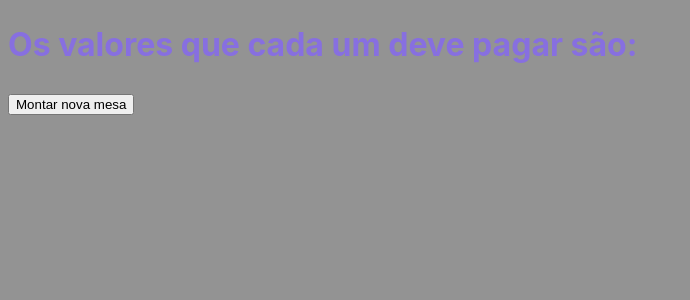
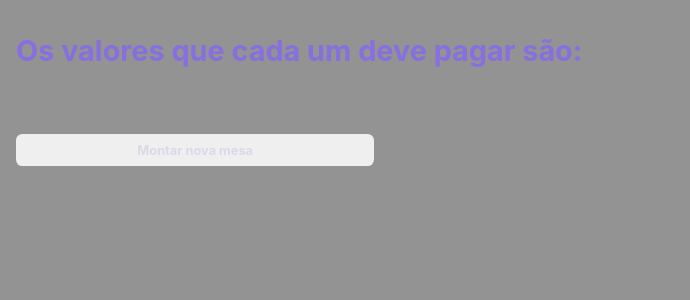
Before and after one commit to Julia-slvbrg/split-the-bill, a React (Vite) app: page /finalValue in a window 1280 px wide. Shown: the top 300 px of the page, without its empty margins (0-690 px from the left). Built offline with nearby package versions, Linux system fonts and the light colour scheme.

Commit message:
styled: finalValuePage and tax modal styled

```diff
--- a/index.html
+++ b/index.html
@@ -11,6 +11,9 @@
 
     <link rel="stylesheet" href="https://fonts.googleapis.com/css2?family=Material+Symbols+Outlined:opsz,wght,FILL,GRAD@24,400,0,0" />
 
+
+    <link rel="stylesheet" href="https://fonts.googleapis.com/css2?family=Material+Symbols+Outlined:opsz,wght,FILL,GRAD@20..48,100..700,0..1,-50..200" />
+
     <meta name="viewport" content="width=device-width, initial-scale=1.0" />
     <title>Vite + React</title>
   </head>
--- a/src/components/clientCard/ClientCard.jsx
+++ b/src/components/clientCard/ClientCard.jsx
@@ -37,7 +37,7 @@ export const ClientCard = ({ name, totalAmount, index, removeClient }) => {
             return(
                 <CardValueSection>
                     <p className="clientName">{index + 1} - {name}</p>
-                    <p className='value'>{parcialDivision}</p>
+                    <p className="value">{parcialDivision}</p>
                 </CardValueSection>
             );
 
@@ -48,10 +48,10 @@ export const ClientCard = ({ name, totalAmount, index, removeClient }) => {
             });
 
             return(
-                <div>
-                    <p>{index + 1} - {name}</p>
-                    <p>{amountToPay}</p>
-                </div>
+                <CardValueSection>
+                    <p className="clientName">{index + 1} - {name}</p>
+                    <p className="value">{amountToPay}</p>
+                </CardValueSection>
             )
         }
     };
--- a/src/components/modal/ServiceTaxModal.jsx
+++ b/src/components/modal/ServiceTaxModal.jsx
@@ -1,4 +1,4 @@
-import { Backkground, Wrapper } from "./ServiceTaxModalStyle"
+import { Backkground, ContentContainer, Heading, Wrapper, CloseBtn, CloseBtnSection, TaxBtnSection } from "./ServiceTaxModalStyle"
 import { useNavigate } from "react-router-dom"
 import { goToFinalValuePage } from "../../routes/coordinator";
 
@@ -9,13 +9,44 @@ export const ServiceTaxModadal = ({ openModal, setOpenModal, addServiceTax }) =>
         return(
             <Backkground >
                 <Wrapper>
-                    <button
-                        onClick={setOpenModal}
-                    >
-                        X
-                    </button>
-                    <h1>Qual é a taxa de serviço?</h1>
-                    <div>
+                    <ContentContainer>
+
+                        <CloseBtnSection>
+                            <CloseBtn
+                                onClick={setOpenModal}
+                            >
+                                <span class="material-symbols-outlined">
+                                    close
+                                </span>
+
+                            </CloseBtn>
+                        </CloseBtnSection>
+
+                        <Heading>Qual é a taxa de serviço?</Heading>
+
+                        <TaxBtnSection>
+                            <button
+                                onClick={() => {
+                                    addServiceTax(1.1)
+                                    goToFinalValuePage(navigate)
+                                }}
+                            >
+                                10%
+                            </button>
+                            <button
+                                onClick={() => {
+                                    addServiceTax(1.15)
+                                    goToFinalValuePage(navigate)
+                                }}
+                            >
+                                15%
+                            </button>
+                        </TaxBtnSection>
+
+
+
+                    </ContentContainer>
+                    {/* <div>
                         <button
                             onClick={() => {
                                 addServiceTax(1.1)
@@ -32,7 +63,7 @@ export const ServiceTaxModadal = ({ openModal, setOpenModal, addServiceTax }) =>
                         >
                             15%
                         </button>
-                    </div>
+                    </div> */}
 
                 </Wrapper>
             </Backkground>
--- a/src/components/modal/ServiceTaxModalStyle.jsx
+++ b/src/components/modal/ServiceTaxModalStyle.jsx
@@ -15,11 +15,50 @@ export const Wrapper = styled.div`
     top: 50%;
     left: 50%;
     transform: translate(-50%, -50%);
-    padding: 100px;
-    background-color: #fff; //ajeitar isso depois
+    padding: 35px;
+    background-color: #fff;
     border-radius: 10px;
     color: black;
     display: flex;
     flex-direction: column;
     align-items: center;
 `
+export const ContentContainer = styled.div`
+    width: 15em;
+    height: 9em;
+    display: grid;
+    grid-template-rows: 1fr 1fr 1fr;
+
+`
+export const CloseBtnSection = styled.section`
+    grid-row: 1/2;
+    justify-items: end;
+    padding-left: 13em;
+`
+export const CloseBtn = styled.button`
+    justify-items: end;
+    align-items: end;
+    height: 2em;
+    width: 2em;
+    display: flex;
+    justify-content: center;
+    .material-symbols-outlined{
+        scale: .6;
+    }
+`
+export const Heading = styled.h1`
+    font-size: 1.2em;
+    text-justify: distribute-all-lines;
+`
+export const TaxBtnSection = styled.section`
+    display: flex;
+    flex-direction: row;
+    gap: 2em;
+    justify-content: center;
+
+    & button{
+        margin-top: 1em;
+        height: 2em;
+        width: 4em;
+    }
+`
--- a/src/pages/addValuePage/AddValuePage.jsx
+++ b/src/pages/addValuePage/AddValuePage.jsx
@@ -5,7 +5,7 @@ import { useContext, useEffect } from "react"
 import { goToMainPage } from "../../routes/coordinator";
 import ClientCard from "../../components/clientCard/ClientCard";
 import ServiceTaxModal from "../../components/modal/ServiceTaxModal";
-import { Wrapper, Form, Input, CheckSection, Division, BtnSection } from "./AddValuePageStyle";
+import { Wrapper, Form, Input, CheckSection, Division } from "./AddValuePageStyle";
 
 export const AddValuePage = () => {
     const context = useContext(GlobalContext);
@@ -79,15 +79,18 @@ export const AddValuePage = () => {
                         )
                     })}
                 </CheckSection>
+
+                <button
+
+                    className="addValueBtn"
+                    type="submit"
+                >
+                        Adicionar valor
+                    </button>
             </Form>
 
-            <BtnSection>
-                    <button
-                        className="billingBtn"
-                        type="submit"
-                    >
-                        Adicionar valor
-                    </button>
+            <>
+
 
                     <ServiceTaxModal
                         openModal={openModal}
@@ -96,10 +99,10 @@ export const AddValuePage = () => {
                     />
 
                     <button
-                        className="billingBtn"
+                        className="closeCheckgBtn"
                         onClick={() => setOpenModal(true)}
                     >Fechar conta</button>
-                </BtnSection>
+                </>
 
             <Division></Division>
 
--- a/src/pages/addValuePage/AddValuePageStyle.jsx
+++ b/src/pages/addValuePage/AddValuePageStyle.jsx
@@ -3,24 +3,27 @@ import styled from "styled-components";
 export const Wrapper = styled.div`
     padding: .5em;
     & button{
-        color: #FFFF;
         font-family: 'Inter', sans-serif;
         font-weight: 700;
         font-size: .8em;
         border: none;
         border-radius: .5em;
-        height: 100%;
+        //height: 100%;
         color: #d3cfe2ae;
     }
-    .resetTableBtn{
+     .resetTableBtn{
         height: 2em;
         width: 16em;
+    }
+    .addValueBtn, .closeCheckgBtn{
+        width: 28em;
+        height: 2em;
+        margin: .4em 0;
     }
 `
 export const Form = styled.form`
     display: flex;
     flex-direction: column;
-
 `
 export const Input = styled.input`
     margin: 1.5em 0 1em .8em;
@@ -30,24 +33,12 @@ export const Input = styled.input`
     background-color: rgba(112, 110, 110, 0.432);
 `
 export const CheckSection = styled.section`
-    margin-top: .5em;
+    margin: .5em 0 .3em 0;
     display: grid;
     grid-template-columns: 1fr 1fr;
     justify-content: start;
     align-items: center;
     row-gap: .3em;
-`
-export const BtnSection = styled.section`
-    display: flex;
-    flex-direction: row;
-    gap: 2em;
-    justify-content: start;
-    margin-top:.5em;
-    .billingBtn{
-        margin-top: 1em;
-        width: 10em;
-        height: 2em;
-    }
 `
 export const Division = styled.div`
     margin: 1em 0;
--- a/src/pages/finalValuePage/FinalValuePage.jsx
+++ b/src/pages/finalValuePage/FinalValuePage.jsx
@@ -3,6 +3,7 @@ import ClientCard from "../../components/clientCard/ClientCard";
 import { GlobalContext } from "../../components/contexts/GlobalContext";
 import { goToMainPage } from "../../routes/coordinator";
 import { useNavigate } from "react-router-dom";
+import { ResetTableBtn, Title, Wrapper } from "./FinalValuePageStyle";
 
 function FinalValuePage() {
     const context = useContext(GlobalContext);
@@ -16,8 +17,8 @@ function FinalValuePage() {
     };
 
     return(
-        <>
-            <h1>Os valores que cada um deve pagar são:</h1>
+        <Wrapper>
+            <Title>Os valores que cada um deve pagar são:</Title>
             {clientList.map((client, index) => {
                 return(
                     <ClientCard
@@ -29,8 +30,10 @@ function FinalValuePage() {
                 )
             })}
 
-            <button onClick={() => resetTable()}>Montar nova mesa</button>
-        </>
+            <ResetTableBtn
+                onClick={() => resetTable()}
+            >Montar nova mesa</ResetTableBtn>
+        </Wrapper>
     )
 }
 
--- a/src/pages/finalValuePage/FinalValuePageStyle.jsx
+++ b/src/pages/finalValuePage/FinalValuePageStyle.jsx
@@ -0,0 +1,23 @@
+import styled from "styled-components";
+
+export const Wrapper = styled.div`
+    padding: .5em;
+`
+export const Title = styled.h1`
+    font-size: 1.8em;
+    line-height: 1.1;
+    margin-bottom: 1em;
+`
+export const ResetTableBtn = styled.button`
+    color: #FFFF;
+    font-family: 'Inter', sans-serif;
+    font-weight: 700;
+    font-size: .8em;
+    border: none;
+    border-radius: .5em;
+    height: 100%;
+    color: #d3cfe2ae;
+    height: 2.5em;
+    width: 28em;
+    margin-top: 3em;
+`
```
